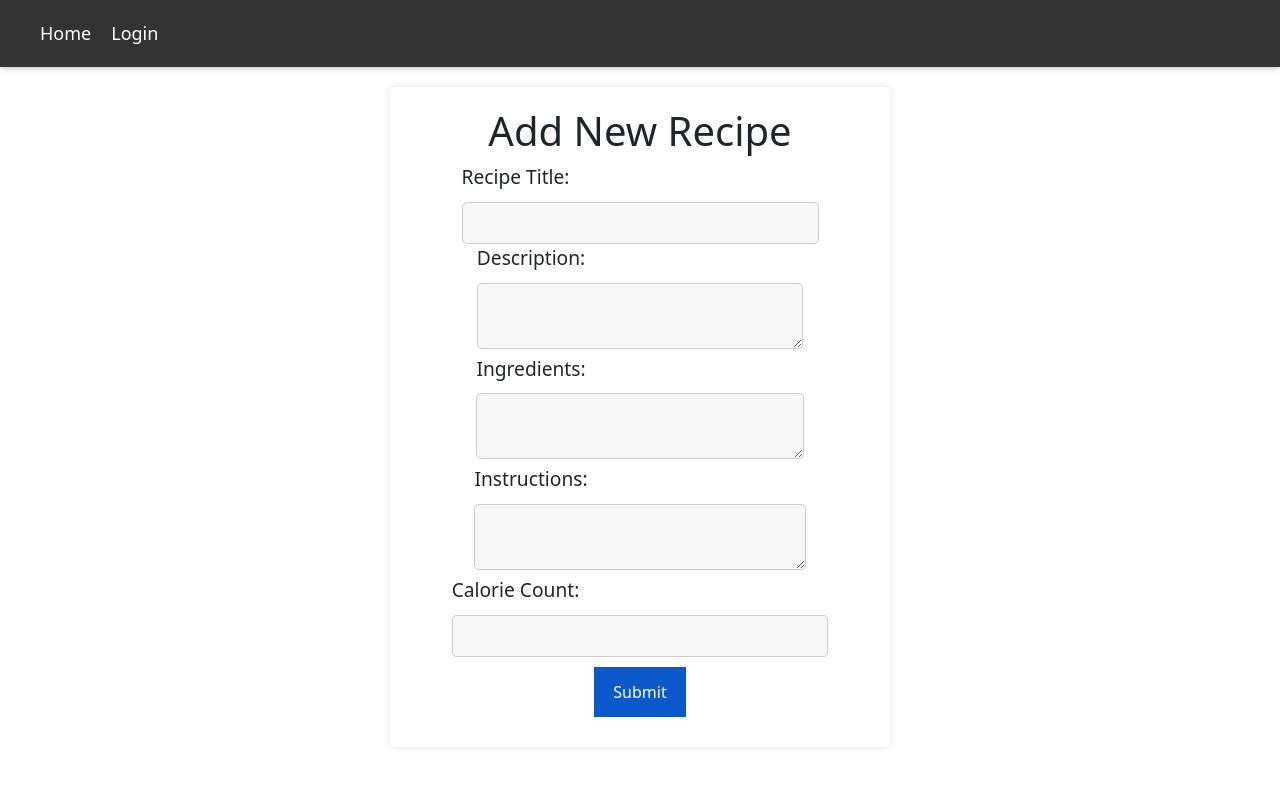
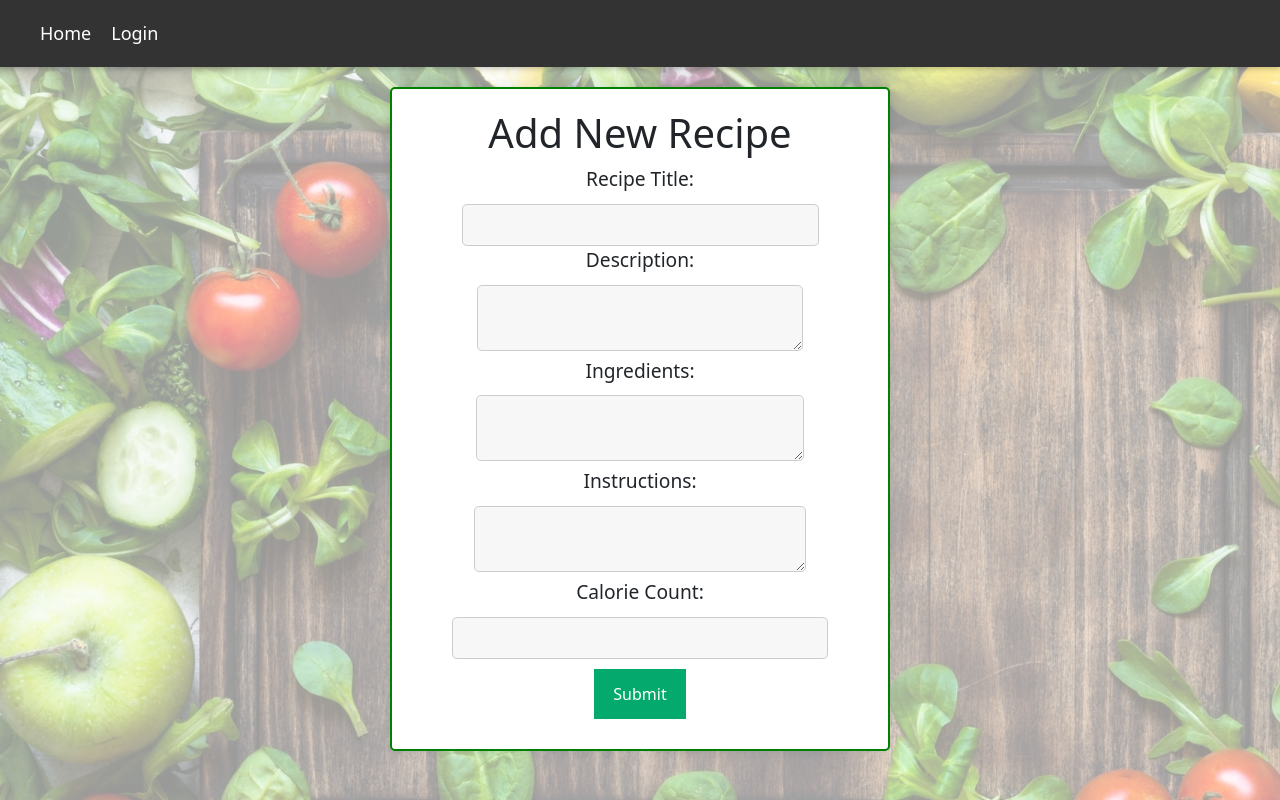
Before and after one commit to arber-salihu/CSCI4830-recipeWebApp, a React (Create React App) app in the folder my-app/: page /newPage in a window 1280 px wide. Built offline with nearby package versions, Linux system fonts and the light colour scheme.

Commit message:
Updated CSS to make it look nice and pretty

```diff
--- a/my-app/src/App.css
+++ b/my-app/src/App.css
@@ -11,13 +11,6 @@ li.right {
   pointer-events: none;
 }
 
-@media (prefers-reduced-motion: no-preference) {
-  .App-logo {
-    animation: App-logo-spin infinite 20s linear;
-  }
-}
-
-
 .App-header {
   background-color: #282c34;
   min-height: 100vh;
@@ -30,18 +23,9 @@ li.right {
 }
 
 .App-link {
-  color: #61dafb;
+  color: black;
 }
 
 a {
   text-decoration: none !important;
 }
-
-@keyframes App-logo-spin {
-  from {
-    transform: rotate(0deg);
-  }
-  to {
-    transform: rotate(360deg);
-  }
-}
--- a/my-app/src/RecipeList.js
+++ b/my-app/src/RecipeList.js
@@ -16,7 +16,7 @@ function RecipeList() {
   }, []);
 
   return (
-      <CardDeck className="background-image">
+      <CardDeck>
         {recipes.map((recipe) => (
           <Card key={recipe.id}>
             <Card.Body>
--- a/my-app/src/index.css
+++ b/my-app/src/index.css
@@ -5,6 +5,19 @@ body {
     sans-serif;
   -webkit-font-smoothing: antialiased;
   -moz-osx-font-smoothing: grayscale;
+  overflow-x: hidden;
+}
+
+body::before {
+  content: "";
+  position: fixed;
+  top: 0;
+  left: 0;
+  width: 100%;
+  height: 100%;
+  z-index: -1;
+  background-image: url("./img/green-food-background.jpg");
+  opacity: 0.4;
 }
 
 code {
--- a/my-app/src/pages/EditPage.css
+++ b/my-app/src/pages/EditPage.css
@@ -16,13 +16,13 @@ body {
     background-color: #fff;
     border-radius: 5px;
     box-shadow: 0 0 10px rgba(0, 0, 0, 0.1);
-    max-width: 500px;
-}
-.button-layout{
-    display: flex;
     justify-content: center;
     align-items: center;
+    text-align: center;
+    max-width: 500px;
+    border: green 2px solid !important;
 }
+
 
 .wideFancyDiv {
     max-width: 800px !important;
--- a/my-app/src/pages/EditPage.js
+++ b/my-app/src/pages/EditPage.js
@@ -1,6 +1,7 @@
 import React, {useEffect, useState} from "react";
 import {useNavigate, useParams} from "react-router-dom";
 import './EditPage.css'
+import '../index.css'
 
 function EditRecipe() {
   const { id } = useParams();
@@ -48,12 +49,6 @@ function EditRecipe() {
   }
 
   return (
-  <html lang="en">
-      <head>
-        <meta charset="UTF-8" />
-        <title>Edit Recipe</title>
-      </head>
-  <body>
   <div className="fancyDiv">
     <h1>Edit Recipe</h1>
     <form onSubmit={handleFormSubmit}>
@@ -100,11 +95,10 @@ function EditRecipe() {
         />
       </div>
       <button type="submit" className="fancyButton">Save Changes</button>
-      <button onClick={handleDeleteClick} className="fancyButton">Delete Recipe</button>
+      <button onClick={handleDeleteClick} className="fancyButton red-button">Delete Recipe</button>
     </form>
   </div>
-  </body>
-</html>
+
 );
 }
 
--- a/my-app/src/pages/NewRecipePage.css
+++ b/my-app/src/pages/NewRecipePage.css
@@ -26,7 +26,7 @@ textarea {
 }
 
 button {
-    background-color: #0A58CAFF !important;
+    background-color: #04AA6D;
     color: #fff !important;
     border: none;
     border-radius: 1.9rem;
@@ -42,5 +42,22 @@ button a , button a:hover{
 }
 
 button:hover {
-    background-color: #09408b !important;
+    background-color: #06c47d !important;
 }
+
+.red-button {
+    background-color: #D2400D !important;
+}
+
+.red-button:hover {
+    background-color: #ea4b12 !important;
+}
+
+.link-color {
+    color:black !important;
+}
+
+.link-color:hover {
+    color: #04AA6D !important;
+    transition: all 0.2s ease-in-out;
+}
--- a/my-app/src/pages/RecipeCard.css
+++ b/my-app/src/pages/RecipeCard.css
@@ -1,3 +1,5 @@
 .recipe-list-row {
     margin: 5px 10px 20px;
+    text-align: center;
+    border: green 2px solid !important;
 }
--- a/my-app/src/pages/RecipeList.js
+++ b/my-app/src/pages/RecipeList.js
@@ -21,7 +21,7 @@ function RecipeDetails() {
 
   return (
     <div className="wideFancyDiv">
-      <h1>{recipe.name}</h1>
+      <h1>{recipe.name}</h1><br/>
       <h5>Description: {recipe.description}</h5>
       <h5>Ingredients: {recipe.ingredients}</h5>
       <h5>Instructions: {recipe.instructions}</h5>
--- a/my-app/src/pages/RecipeMainPage.js
+++ b/my-app/src/pages/RecipeMainPage.js
@@ -19,7 +19,7 @@ function RecipeList() {
       <Row>
         {recipes.map((recipe) => (
             <Col md={4} key={recipe.recipe_id}>
-              <Link to={`/recipe/${recipe.recipe_id}`}>
+              <Link className="link-color" to={`/recipe/${recipe.recipe_id}`}>
                 <Card className="recipe-list-row">
                   <CardBody>
                     <CardTitle tag="h2">{recipe.name}</CardTitle>
--- a/my-app/src/pages/UserProfile.js
+++ b/my-app/src/pages/UserProfile.js
@@ -59,9 +59,9 @@ function UserProfile() {
                     <label htmlFor="password">Password:</label>
                     <input type="password" id="password" name="password" value={newPassword || user.password} onChange={(event) => setNewPassword(event.target.value)} />
                 </div>
-                <button className="button-layout" type="submit">Save Changes</button>
+                <button type="submit">Save Changes</button>
             </form>
-            <button className="button-layout" onClick={handleLogout}>Logout</button>
+            <div><button className="red-button" onClick={handleLogout}>Logout</button></div>
         </div>
 
     );
```
